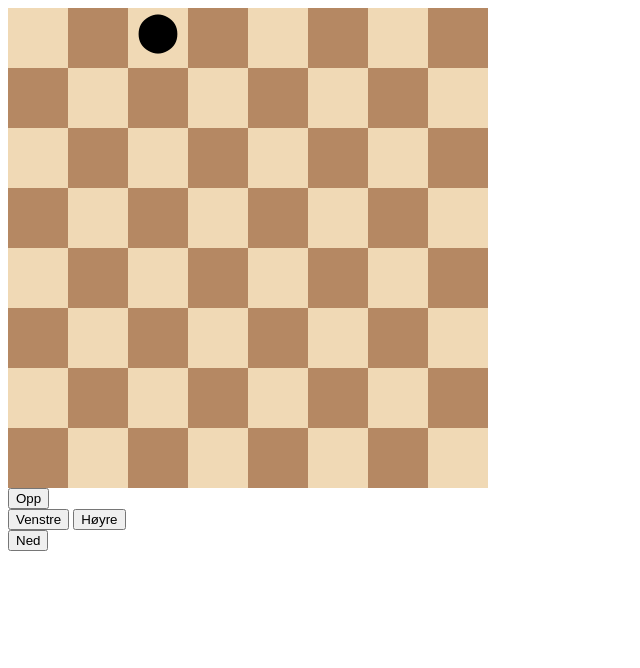
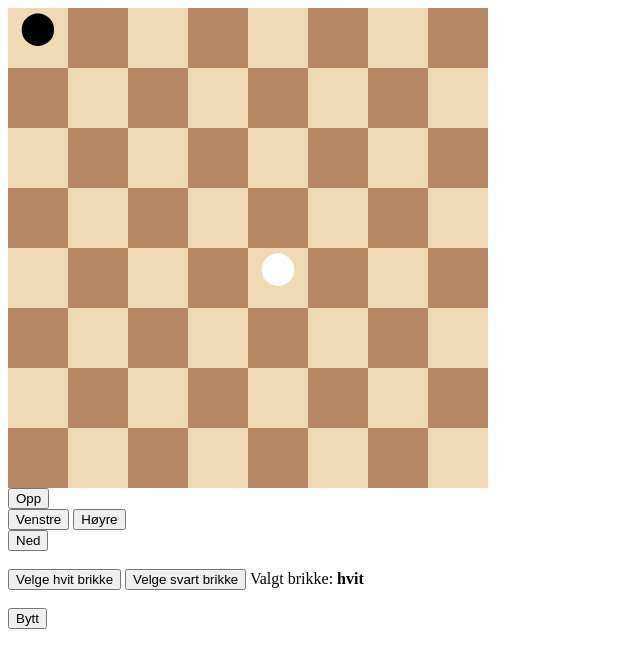
Before and after one commit to GetAcademy/BoardAndPieces, a plain HTML site: page index.html in a window 1280 px wide. Shown: the whole page, without its empty margins (0-640 px from the left). Drawn offline with Linux system fonts and the light colour scheme.

Commit message:
Update index.html

```diff
--- a/index.html
+++ b/index.html
@@ -16,7 +16,7 @@
 
         .dark,
         .light {
-            font-size: 240%;
+            font-size: 200%;
             text-align: center;
         }
 
@@ -31,56 +31,95 @@
 </head>
 
 <body>
-    <div id="board">
-    </div>
-    <button onclick="move(-1,0)">Opp</button><br/>
-    <button onclick="move(0,-1)">Venstre</button>
-    <button onclick="move(0,1)">Høyre</button><br/>
-    <button onclick="move(1,0)">Ned</button>
+    <div id="app"></div>
 
     <script>
         // model
-        var pieceRow = 0;
-        var pieceCol = 2;
+        var blackPieceRow = 0;
+        var blackPieceCol = 0;
+        var whitePieceRow = 4;
+        var whitePieceCol = 4;
+        var isWhitePieceSelected = true;
 
         // controller
-        function move(moveRow, moveCol){
-            pieceRow += moveRow;
-            pieceCol += moveCol;
+        function move(moveRow, moveCol) {
+            if (isWhitePieceSelected) {
+                whitePieceRow += moveRow;
+                whitePieceCol += moveCol;
+            } else {
+                blackPieceRow += moveRow;
+                blackPieceCol += moveCol;
+            }
+            updateView();
+        }
+
+        function selectPiece(newValueIsWhitePieceSelected) {
+            isWhitePieceSelected = newValueIsWhitePieceSelected;
+            updateView();
+        }
+
+        function swapPieces() {
+            var tmpCol = whitePieceCol;
+            var tmpRow = whitePieceRow;
+            whitePieceCol = blackPieceCol;
+            whitePieceRow = blackPieceRow;
+            blackPieceCol = tmpCol;
+            blackPieceRow = tmpRow;
             updateView();
         }
 
         // view
-        function getRowHtml(row, color1, color2){
-            return `
-                <div class="${color1}">${getCellContent(row, 0)}</div>
-                <div class="${color2}">${getCellContent(row, 1)}</div>
-                <div class="${color1}">${getCellContent(row, 2)}</div>
-                <div class="${color2}">${getCellContent(row, 3)}</div>
-                <div class="${color1}">${getCellContent(row, 4)}</div>
-                <div class="${color2}">${getCellContent(row, 5)}</div>
-                <div class="${color1}">${getCellContent(row, 6)}</div>
-                <div class="${color2}">${getCellContent(row, 7)}</div>
+        updateView();
+        function updateView() {
+            document.getElementById('app').innerHTML = `
+
+            <div id="board">
+                ${getRowHtml(0, 'light', 'dark')
+                + getRowHtml(1, 'dark', 'light')
+                + getRowHtml(2, 'light', 'dark')
+                + getRowHtml(3, 'dark', 'light')
+                + getRowHtml(4, 'light', 'dark')
+                + getRowHtml(5, 'dark', 'light')
+                + getRowHtml(6, 'light', 'dark')
+                + getRowHtml(7, 'dark', 'light')}
+            </div>
+            <button onclick="move(-1,0)">Opp</button><br />
+            <button onclick="move(0,-1)">Venstre</button>
+            <button onclick="move(0,1)">Høyre</button><br />
+            <button onclick="move(1,0)">Ned</button>
+            <br /><br />
+            <button onclick="selectPiece(true)">Velge hvit brikke</button>
+            <button onclick="selectPiece(false)">Velge svart brikke</button>
+            Valgt brikke: <b>${isWhitePieceSelected ? 'hvit' : 'svart'}</b>
+            <br/><br/>
+            <button onclick="swapPieces()">Bytt</button>
             `;
         }
 
-
-        updateView();
-        function updateView() {
-            document.getElementById('board').innerHTML = `
-                ${getRowHtml(0, 'light' ,'dark')}
-                ${getRowHtml(1, 'dark', 'light')}
-                ${getRowHtml(2, 'light' ,'dark')}
-                ${getRowHtml(3, 'dark', 'light')}
-                ${getRowHtml(4, 'light' ,'dark')}
-                ${getRowHtml(5, 'dark', 'light')}
-                ${getRowHtml(6, 'light' ,'dark')}
-                ${getRowHtml(7, 'dark', 'light')}
-            `;
+        function getCellHtml(row, col, color) {
+            var hasBlackPiece = blackPieceRow == row && blackPieceCol == col;
+            var hasWhitePiece = whitePieceRow == row && whitePieceCol == col;
+            //var content =  isPiece ? '⬤' : '';
+            var content = '';
+            if (hasBlackPiece && hasWhitePiece) {
+                content = '⬤<span style="color: white">⬤</span>';
+            } else if (hasBlackPiece) {
+                content = '⬤';
+            } else if (hasWhitePiece) {
+                content = '<span style="color: white">⬤</span>';
+            }
+            return `<div class="${color}">${content}</div>`;
         }
 
-        function getCellContent(row, col) {
-            return pieceRow == row && pieceCol == col ? '⬤' : '';
+        function getRowHtml(row, color1, color2) {
+            return getCellHtml(row, 0, color1)
+                + getCellHtml(row, 1, color2)
+                + getCellHtml(row, 2, color1)
+                + getCellHtml(row, 3, color2)
+                + getCellHtml(row, 4, color1)
+                + getCellHtml(row, 5, color2)
+                + getCellHtml(row, 6, color1)
+                + getCellHtml(row, 7, color2);
         }
     </script>
 </body>
```
